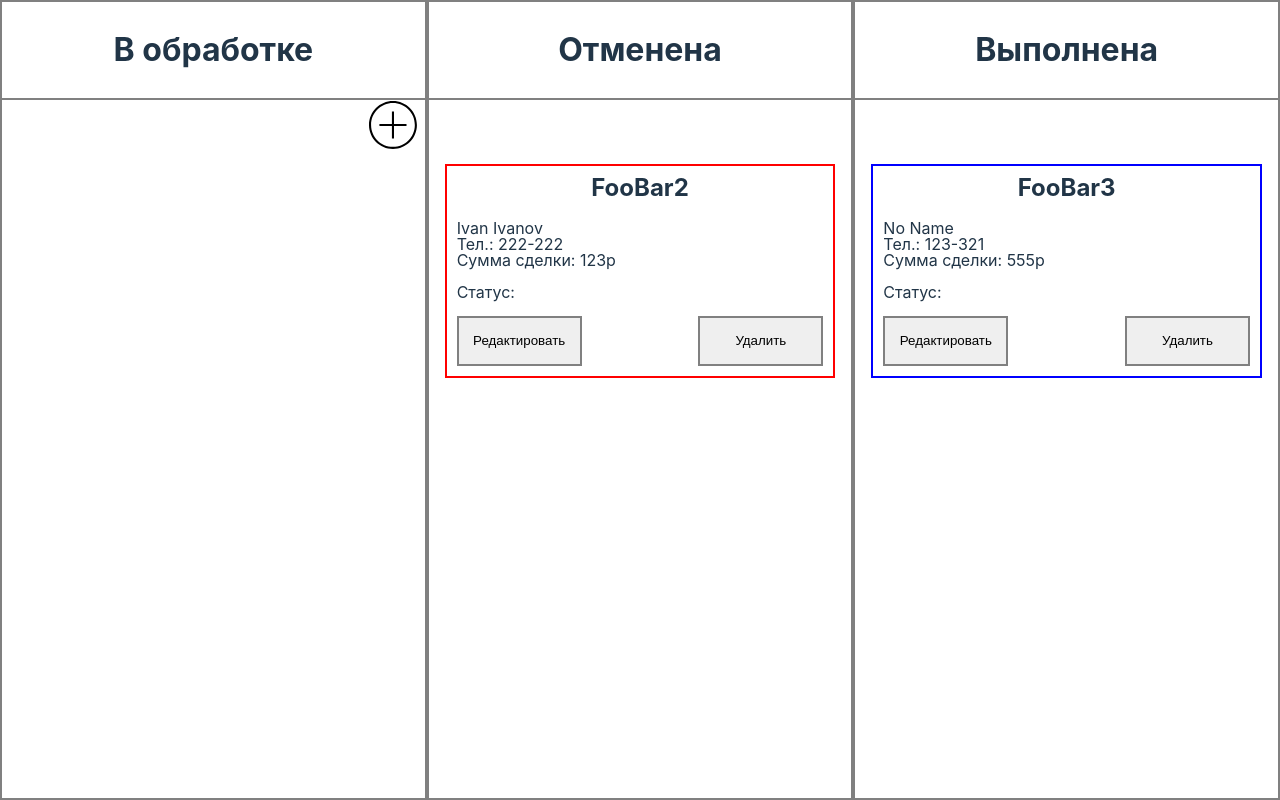
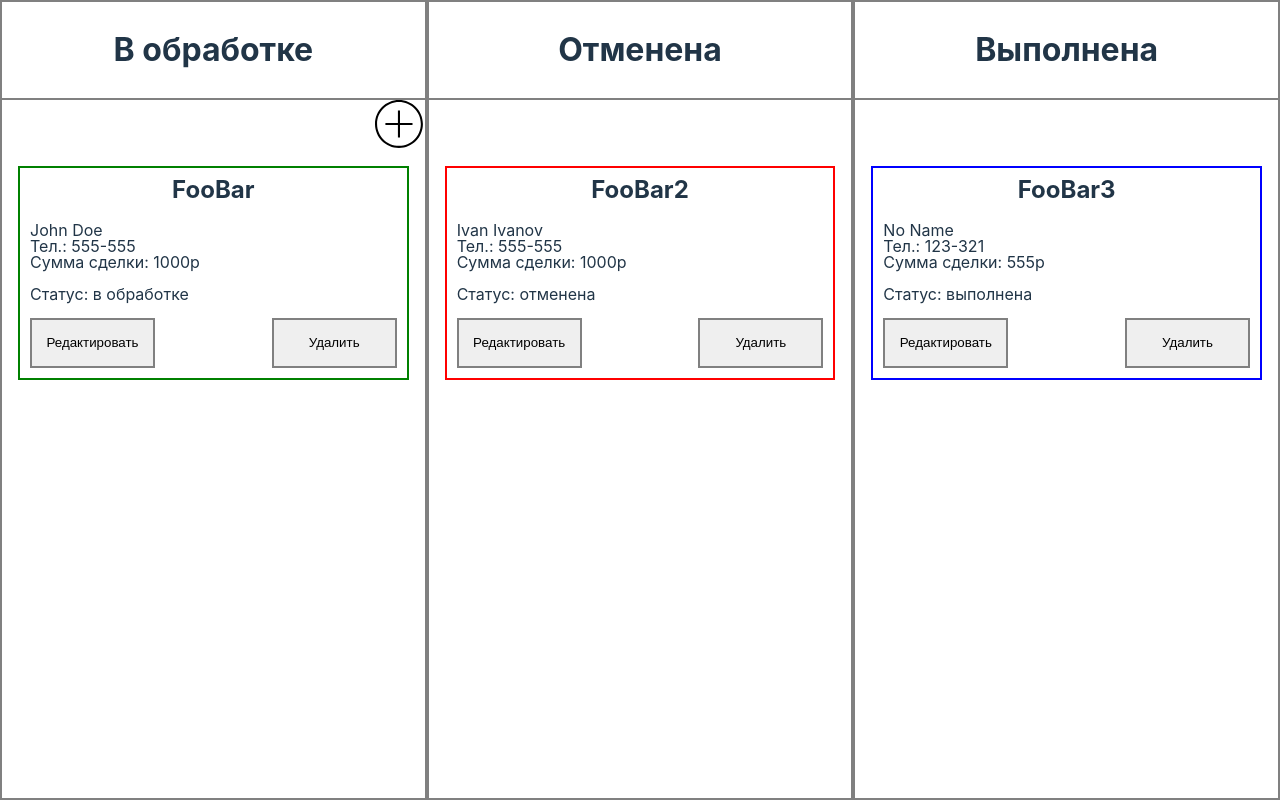
Before and after one commit to heyitsegor/kanban-board, a Vue app: page / in a window 1280 px wide. Built offline with nearby package versions, Linux system fonts and the light colour scheme.

Commit message:
add basic functionality

```diff
--- a/package.json
+++ b/package.json
@@ -9,7 +9,7 @@
     "preview": "vite preview"
   },
   "dependencies": {
-    "pinia": "^2.1.3",
+    "uuid": "^9.0.0",
     "vue": "^3.2.47"
   },
   "devDependencies": {
--- a/src/components/KanbanBoard.vue
+++ b/src/components/KanbanBoard.vue
@@ -1,92 +1,21 @@
 <script setup lang="ts">
-import { ref } from "vue";
-import store from "../stores/store.ts";
 import KanbanColumn from "./KanbanColumn.vue";
-import KanbanCard from "./KanbanCard.vue";
 import DialogWindow from "./DialogWindow.vue";
 
-const { cards, setCurrentCard, openEditDialog, openDeleteDialog } = store();
-
-const KanbanColumns = ref([
-  { title: "В обработке", cards: cards },
-  {
-    title: "Отменена",
-    cards: [
-      {
-        id: 1,
-        title: "FooBar2",
-        contactName: "Ivan Ivanov",
-        contactPhone: "222-222",
-        totalAmount: "123",
-        status: "cancelled",
-      },
-    ],
-  },
-  {
-    title: "Выполнена",
-    cards: [
-      {
-        id: 3,
-        title: "FooBar3",
-        contactName: "No Name",
-        contactPhone: "123-321",
-        totalAmount: "555",
-        status: "completed",
-      },
-    ],
-  },
-]);
-const createNewCard = () => {
-  setCurrentCard({
-    id: cards.value.length ? cards.value.length : 0,
-    title: "",
-    contactName: "",
-    contactPhone: "",
-    totalAmount: "",
-    status: "",
-  });
-  openEditDialog();
-};
-
-const editDialog = (cardId: Number) => {
-  setCurrentCard(cards.value.filter((card) => card.id === cardId)[0]);
-  openEditDialog();
-};
-
-const deleteDialog = (cardId: Number) => {
-  setCurrentCard(cards.value.filter((card) => card.id === cardId)[0]);
-  openDeleteDialog();
-};
+const columns = [
+  { title: "В обработке", cardStatus: "in-progress" },
+  { title: "Отменена", cardStatus: "cancelled" },
+  { title: "Выполнена", cardStatus: "completed" },
+];
 </script>
 
 <template>
   <div class="board">
     <KanbanColumn
-      v-for="(KanbanColumn, index) in KanbanColumns"
-      :title="KanbanColumn.title"
+      v-for="column in columns"
+      :title="column.title"
+      :cardStatus="column.cardStatus"
     >
-      <template
-        v-if="index === 0"
-        #create-new-button
-      >
-        <button @click="createNewCard">
-          <img
-            src="../assets/newItemIcon.svg"
-            alt="plus button"
-          />
-        </button>
-      </template>
-      <template #card>
-        <ul>
-          <KanbanCard
-            @open-edit-dialog="editDialog"
-            @open-delete-dialog="deleteDialog"
-            v-for="card in KanbanColumn.cards"
-            :key="card.id"
-            :card="card"
-          />
-        </ul>
-      </template>
     </KanbanColumn>
     <DialogWindow />
   </div>
@@ -98,23 +27,4 @@ const deleteDialog = (cardId: Number) => {
   grid-template-columns: 1fr 1fr 1fr;
   height: 100vh;
 }
-
-ul {
-  padding: 0;
-  margin: 0;
-}
-
-button {
-  background-color: transparent;
-  border: none;
-  cursor: pointer;
-  position: absolute;
-  right: 0;
-}
-
-button img {
-  width: 50px;
-  height: 50px;
-  vertical-align: middle;
-}
 </style>
--- a/src/components/KanbanCard.vue
+++ b/src/components/KanbanCard.vue
@@ -4,13 +4,20 @@ import DefaultButton from "./DefaultButton.vue";
 
 defineProps<{
   card: CardData;
+  isRendered: boolean;
 }>();
+
+const currentStatus = {
+  "in-progress": "в обработке",
+  cancelled: "отменена",
+  completed: "выполнена",
+};
 </script>
 
 <template>
   <div
     class="card"
-    :data-id="card.id"
+    v-if="isRendered"
     :data-status="card.status"
   >
     <h2 class="title">{{ card.title }}</h2>
@@ -19,7 +26,7 @@ defineProps<{
       <p>Тел.: {{ card.contactPhone }}</p>
       <p>Сумма сделки: {{ card.totalAmount }}р</p>
     </div>
-    <p>Статус:</p>
+    <p>Статус: {{ currentStatus[card.status] }}</p>
     <div class="action-buttons">
       <DefaultButton
         @click="$emit('open-edit-dialog', card.id)"
@@ -36,7 +43,6 @@ defineProps<{
 <style scoped>
 .card {
   margin: 1rem;
-  margin-top: 2rem;
   padding: 10px;
   border: 2px solid;
 }
--- a/src/components/KanbanColumn.vue
+++ b/src/components/KanbanColumn.vue
@@ -1,7 +1,51 @@
 <script setup lang="ts">
-defineProps<{
-  title: String;
+import { watch } from "vue";
+import { v1 as uuidv1 } from "uuid";
+import store from "../stores/store.ts";
+import KanbanCard from "./KanbanCard.vue";
+
+const props = defineProps<{
+  title: string;
+  cardStatus: string;
 }>();
+
+const {
+  cards,
+  setCurrentCard,
+  openEditDialog,
+  openDeleteDialog,
+  fetchCards,
+  setCardsLocalStorage,
+} = store();
+
+fetchCards();
+
+watch(cards, () => setCardsLocalStorage(), { deep: true });
+
+const editCard = (cardId: number) => {
+  const card = cards.value.find((card) => card.id === cardId);
+  if (card) {
+    setCurrentCard(card);
+  } else {
+    setCurrentCard({
+      id: uuidv1(),
+      title: "",
+      contactName: "",
+      contactPhone: "",
+      totalAmount: "",
+      status: props.cardStatus,
+    });
+  }
+  openEditDialog();
+};
+
+const deleteCard = (cardId: number) => {
+  const card = cards.value.find((card) => card.id === cardId);
+  if (card) {
+    setCurrentCard(card);
+    openDeleteDialog();
+  }
+};
 </script>
 
 <template>
@@ -11,9 +55,25 @@ defineProps<{
     </h1>
     <div class="body">
       <div class="button-wrapper">
-        <slot name="create-new-button" />
+        <button
+          v-show="cardStatus === 'in-progress'"
+          @click="editCard(0)"
+        >
+          <img
+            src="../assets/newItemIcon.svg"
+            alt="plus button"
+          />
+        </button>
       </div>
-      <slot name="card" />
+      <ul>
+        <KanbanCard
+          @open-edit-dialog="editCard"
+          @open-delete-dialog="deleteCard"
+          v-for="card in cards"
+          :isRendered="card.status === cardStatus"
+          :card="card"
+        />
+      </ul>
     </div>
   </div>
 </template>
@@ -25,7 +85,27 @@ defineProps<{
 
 .button-wrapper {
   position: relative;
-  height: 2rem;
+  height: 50px;
+}
+
+button {
+  position: absolute;
+  right: 0;
+  padding: 0;
+  background-color: transparent;
+  border: none;
+  cursor: pointer;
+}
+
+button img {
+  width: 50px;
+  height: 50px;
+  vertical-align: middle;
+}
+
+ul {
+  padding: 0;
+  margin: 0;
 }
 
 h1 {
--- a/src/stores/store.ts
+++ b/src/stores/store.ts
@@ -1,4 +1,5 @@
 import { reactive, toRefs } from "vue";
+import { v1 as uuidv1 } from "uuid";
 import { CardData } from "../types/CardData.ts";
 
 const state = reactive<{
@@ -7,7 +8,32 @@ const state = reactive<{
   showDialog: Boolean;
   isDelete: Boolean;
 }>({
-  cards: [],
+  cards: [
+    {
+      id: uuidv1(),
+      title: "FooBar",
+      contactName: "John Doe",
+      contactPhone: "555-555",
+      totalAmount: "1000",
+      status: "in-progress",
+    },
+    {
+      id: uuidv1(),
+      title: "FooBar2",
+      contactName: "Ivan Ivanov",
+      contactPhone: "555-555",
+      totalAmount: "1000",
+      status: "cancelled",
+    },
+    {
+      id: uuidv1(),
+      title: "FooBar3",
+      contactName: "No Name",
+      contactPhone: "123-321",
+      totalAmount: "555",
+      status: "completed",
+    },
+  ],
   currentCard: {
     id: 0,
     title: "",
@@ -19,6 +45,17 @@ const state = reactive<{
   showDialog: false,
   isDelete: false,
 });
+
+const fetchCards = () => {
+  const savedCards = JSON.parse(localStorage.getItem("cards"));
+  if (savedCards) {
+    state.cards = savedCards;
+  }
+};
+
+const setCardsLocalStorage = () => {
+  localStorage.setItem("cards", JSON.stringify(state.cards));
+};
 
 function saveCard() {
   const index = state.cards.findIndex(
@@ -78,5 +115,7 @@ export default function store() {
     openEditDialog,
     openDeleteDialog,
     closeDialog,
+    fetchCards,
+    setCardsLocalStorage,
   };
 }
```
Also changed, not shown: 1 other file (tests, documents, lock files or other folders).
